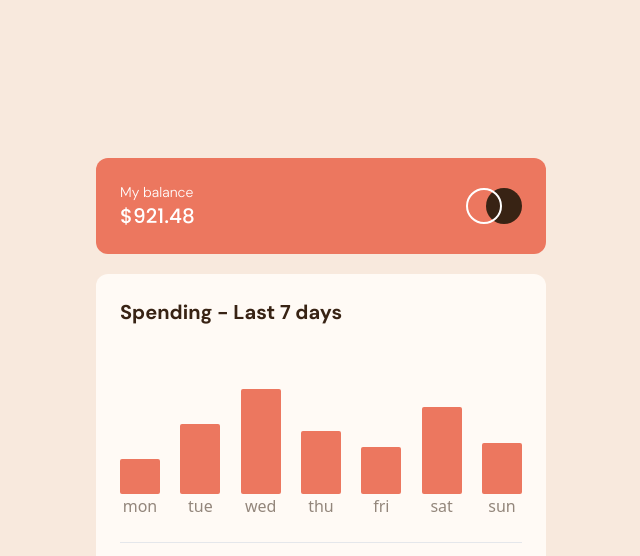
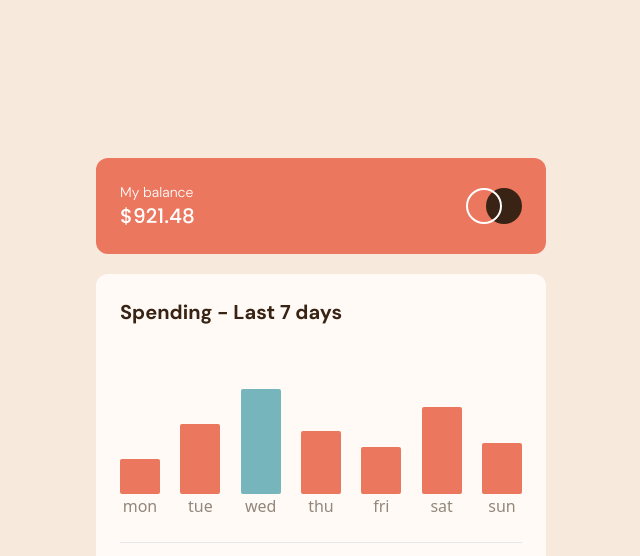
Before and after one commit to AslamtoIbrahim/Expenses-chart-component, a website: page index.html in a window 1280 px wide. Shown: the top 556 px of the page, without its empty margins (319-959 px from the left). Drawn offline with Linux system fonts and the light colour scheme.

Commit message:
[FEAT] Show labels above bars while hovering them

```diff
--- a/script.js
+++ b/script.js
@@ -3,20 +3,51 @@ const bars = document.querySelectorAll('.bar');
 const totalMonth = document.getElementById('total-month');
 let total = 0;
 
+
 fetch('data.json')
     .then(response => response.json())
     .then(data => {
+        let maxAmount = Math.max(...data.map(item => item.amount));
         dayBars.forEach((element, index) => {
             element.querySelector('.day').textContent = data[index].day;
             element.querySelector('.amount').textContent = '$' + data[index].amount;
             element.querySelector('.bar').style.height = data[index].amount * 2 + 'px';
-            element.querySelector('.bar').addEventListener('click', function () {
-                this.classList.toggle('changeColor');
-                element.querySelector('.amount').classList.toggle('showAmount');
-            })
+
+            // show and hide the amount label above
+            showHoverElement(element.querySelector('.bar'), element.querySelector('.amount'));
+
+            if (maxAmount ===  data[index].amount) {
+                // change the biggest amount on the chart into another color
+                element.querySelector('.bar').style.backgroundColor = 'hsl(186, 34%, 60%)';
+                // change the hover color on the chart to this biggest bar
+                changeHoverColor(element.querySelector('.bar'));
+            }
+
             total += Number(data[index].amount * 2);
         })
+
 
         totalMonth.textContent = '$' + total;
     })
     .catch(error => console.error('Error: ', error));
+
+
+    // change the color of the bar on hover while keeping the other bars in the same color
+    function changeHoverColor(element){
+        element.addEventListener('mouseover', () => {
+            element.style.backgroundColor = '#a3dbe1';
+        });
+        element.addEventListener('mouseout', () => {
+            element.style.backgroundColor = 'hsl(186, 34%, 60%)';
+        });
+    }
+
+    // show an element while hovering another
+    function showHoverElement(element, hideElement) {
+        element.addEventListener('mouseover', () => {
+            hideElement.style.display = 'block';
+        });
+        element.addEventListener('mouseout', () => {
+            hideElement.style.display = 'none';
+        });
+    }
--- a/src/input.css
+++ b/src/input.css
@@ -27,7 +27,7 @@
 
 .changeColor{
     @apply
-    bg-cyan
+    hover:bg-soft-red
 }
 
 .showAmount{
--- a/tailwind.config.js
+++ b/tailwind.config.js
@@ -7,6 +7,7 @@ module.exports = {
         'soft-red': 'hsl(10, 79%, 65%)',
         'very-soft-red': 'hsl(10deg 93.95% 76.43%)',
         'cyan': 'hsl(186, 34%, 60%)',
+        'soft-cyan': '#abecf3',
         'dark-brown': 'hsl(25, 47%, 15%)',
         'medium-brown': 'hsl(28, 10%, 53%)',
         'cream': ' hsl(27, 66%, 92%)',
```
